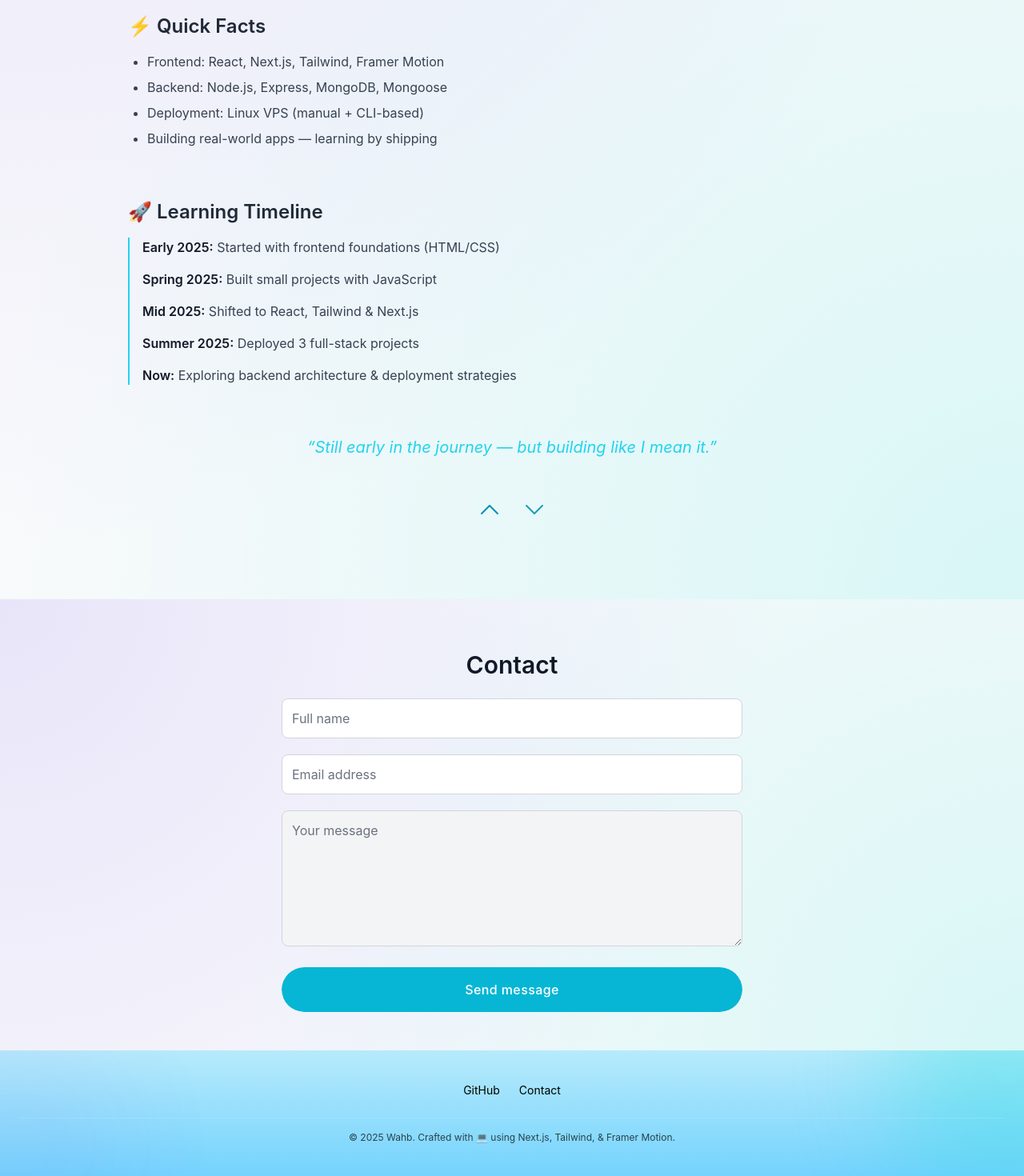
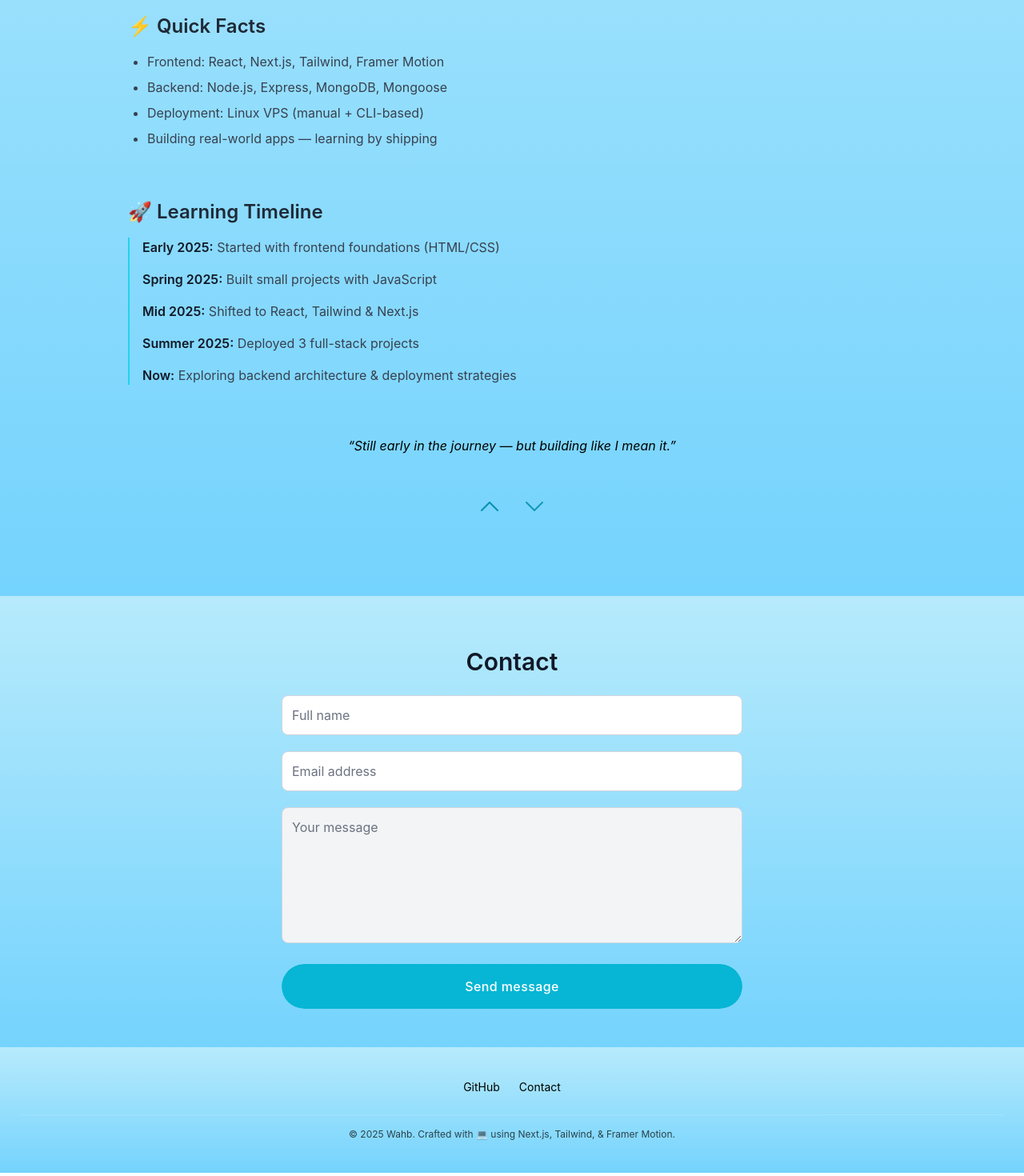
Before and after one commit to wahb-amir/Wahb-portfolio, a Next.js app: page / in a window 1280 px wide. Shown: the part 2645-4115 px from the top of the page at 80% size. Built offline with nearby package versions, Linux system fonts and the light colour scheme.

Commit message:
theme update

```diff
--- a/app/Component/About.js
+++ b/app/Component/About.js
@@ -45,13 +45,11 @@ const About = () => {
   return (
     <section
       id="about"
-      className="relative w-full min-h-screen py-24 px-6 overflow-hidden flex items-center justify-center"
-      style={{
-        backgroundImage: isDark
-          ? "radial-gradient(circle at top left, #00b1ff33, transparent 70%), radial-gradient(circle at bottom right, #00dfd033, transparent 70%)"
-          : "radial-gradient(circle at top left, #7f5af022, transparent 70%), radial-gradient(circle at bottom right, #00dfd822, transparent 70%)",
-        backgroundColor: isDark ? "#0f172a" : "#f9fafb",
-      }}
+      className={`relative w-full min-h-screen py-24 px-6 overflow-hidden flex items-center justify-center
+        bg-[#f9fafb] dark:bg-[#0f172a]
+    bg-gradient-to-b from-[#00bfff44] to-[#00b1ff88]
+    text-black dark:text-white`}
+
     >
       <LazyBackgroundEffect />
 
@@ -138,7 +136,7 @@ const About = () => {
           </div>
         </div>
 
-        <blockquote className="text-center italic text-cyan-400 text-xl">
+        <blockquote className="text-center italic dark:text-cyan-400 text-blue-600text-xl">
           “Still early in the journey — but building like I mean it.”
         </blockquote>
 
@@ -149,9 +147,8 @@ const About = () => {
             className="hover:scale-110 transition-transform"
           >
             <ChevronUpIcon
-              className={`w-8 h-8 ${
-                isDark ? "text-cyan-300" : "text-cyan-600"
-              }`}
+              className={`w-8 h-8 ${isDark ? "text-cyan-300" : "text-cyan-600"
+                }`}
             />
           </button>
           <button
@@ -164,9 +161,8 @@ const About = () => {
             className="animate-pulse hover:scale-110 transition-transform"
           >
             <ChevronDownIcon
-              className={`w-8 h-8 ${
-                isDark ? "text-cyan-300" : "text-cyan-600"
-              }`}
+              className={`w-8 h-8 ${isDark ? "text-cyan-300" : "text-cyan-600"
+                }`}
             />
           </button>
         </div>
--- a/app/Component/Contact.js
+++ b/app/Component/Contact.js
@@ -66,14 +66,8 @@ export default function ContactForm() {
     <section
       id="contact"
       ref={ref}
-      className="relative w-full h-fit pb-12 py-16 px-6 flex flex-col items-center justify-center overflow-hidden text-gray-900 dark:text-gray-100"
+      className="relative w-full h-fit pb-12 py-16 px-6 flex flex-col items-center justify-center overflow-hidden text-gray-900 dark:text-gray-100 bg-gradient-to-b from-[#00bfff44] to-[#00b1ff88]  bg-[#f9fafb] dark:bg-[#0f172a]"
       aria-labelledby="contact-heading"
-      style={{
-        backgroundImage: isDark
-          ? "radial-gradient(circle at top left, #00b1ff33, transparent 70%), radial-gradient(circle at bottom right, #00dfd033, transparent 70%)"
-          : "radial-gradient(circle at top left, #7f5af022, transparent 70%), radial-gradient(circle at bottom right, #00dfd822, transparent 70%)",
-        backgroundColor: isDark ? "#0f172a" : "#f9fafb",
-      }}
     >
       <LazyBackgroundEffect />
 
@@ -102,7 +96,7 @@ export default function ContactForm() {
           value={formData.name}
           onChange={handleChange}
           required
-          className="w-full p-3 rounded-lg bg-gray-100 dark:bg-gray-800 border border-gray-300 dark:border-gray-700 focus:outline-none focus:ring-2 focus:ring-cyan-500 placeholder-gray-500 dark:placeholder-gray-400 transition"
+          className="w-full p-3 rounded-lg bg-gray-100 border border-gray-300 dark:border-gray-700 focus:outline-none focus:ring-2 focus:ring-cyan-500 placeholder-gray-500 dark:placeholder-gray-400 transition"
         />
         <input
           id="email"
@@ -112,7 +106,7 @@ export default function ContactForm() {
           value={formData.email}
           onChange={handleChange}
           required
-          className="w-full p-3 rounded-lg bg-gray-100 dark:bg-gray-800 border border-gray-300 dark:border-gray-700 focus:outline-none focus:ring-2 focus:ring-cyan-500 placeholder-gray-500 dark:placeholder-gray-400 transition"
+          className="w-full p-3 rounded-lg bg-gray-100 border border-gray-300 dark:border-gray-700 focus:outline-none focus:ring-2 focus:ring-cyan-500 placeholder-gray-500 dark:placeholder-gray-400 transition"
         />
         <textarea
           id="message"
@@ -122,10 +116,9 @@ export default function ContactForm() {
           value={formData.message}
           onChange={handleChange}
           required
-          className="w-full p-3 rounded-lg bg-gray-100 dark:bg-gray-800 border border-gray-300 dark:border-gray-700 focus:outline-none focus:ring-2 focus:ring-cyan-500 placeholder-gray-500 dark:placeholder-gray-400 transition"
+          className="w-full p-3 rounded-lg bg-gray-100 border border-gray-300 dark:border-gray-700 focus:outline-none focus:ring-2 focus:ring-cyan-500 placeholder-gray-500 dark:placeholder-gray-400 transition"
         />
 
-        {/* Button with smooth status transitions */}
         <div className="relative h-14 overflow-hidden rounded-full">
           <button
             type="submit"
@@ -133,7 +126,7 @@ export default function ContactForm() {
             className={`w-full h-full py-3 rounded-full font-medium tracking-wide transition
               ${
                 status === "sending"
-                  ? "bg-gray-200 dark:bg-gray-800 cursor-not-allowed text-gray-900 dark:text-gray-100"
+                  ? "bg-gray-200 cursor-not-allowed text-gray-900 dark:text-gray-100"
                   : "bg-cyan-500 hover:bg-cyan-600 dark:bg-cyan-700 dark:hover:bg-cyan-600 text-white"
               }
               focus:outline-none focus:ring-2 focus:ring-cyan-500 relative`}
--- a/app/Component/Footer.js
+++ b/app/Component/Footer.js
@@ -36,10 +36,11 @@ export default function Footer() {
     backdrop-blur-[100px]
     overflow-hidden
   `}
+
       role="contentinfo"
       aria-label="Footer"
     >
-      <LazyBackgroundEffect />
+      {/* <LazyBackgroundEffect /> */}
 
       <nav
         className="mb-4 flex justify-center gap-6 flex-wrap"
--- a/app/Component/Preloader.js
+++ b/app/Component/Preloader.js
@@ -19,7 +19,7 @@ export default function Preloader() {
           animate={{ opacity: 1 }}
           exit={{ opacity: 0 }}
           transition={{ duration: 0.8, ease: "easeInOut" }}
-          className="fixed inset-0 z-[9999] flex flex-col gap-4 items-center justify-center bg-[#0f172a] text-white"
+          className="fixed inset-0 z-[9999] flex flex-col gap-4 items-center justify-center bg-[#3664d0] text-white"
         >
           <motion.div
             className="w-10 h-10 border-4 border-white border-t-transparent rounded-full"
--- a/app/globals.css
+++ b/app/globals.css
@@ -32,3 +32,27 @@ svg {
 ::-webkit-scrollbar-track {
   background: transparent;
 }
+/* Thin & modern dark scrollbar */
+::-webkit-scrollbar {
+  width: 6px;
+  height: 6px;
+}
+
+::-webkit-scrollbar-track {
+  background: transparent;
+}
+
+::-webkit-scrollbar-thumb {
+  background: linear-gradient(180deg, #2d2d2d, #1a1a1a);
+  border-radius: 9999px;
+}
+
+::-webkit-scrollbar-thumb:hover {
+  background: #3d3d3d; /* slightly lighter on hover */
+}
+
+/* Firefox */
+* {
+  scrollbar-width: thin;
+  scrollbar-color: #2d2d2d transparent;
+}
--- a/app/layout.js
+++ b/app/layout.js
@@ -1,3 +1,4 @@
+// app/layout.js
 import "./globals.css";
 import "./tailwind-out.css";
 import { Geist, Geist_Mono } from "next/font/google";
@@ -22,18 +23,6 @@ export const metadata = {
   title: "Wahb Amir | Full-Stack Web Developer & Next.js Expert",
   description:
     "Wahb Amir is a 15 y/o full-stack developer building blazing-fast, modern web apps using Next.js, MongoDB, Tailwind CSS, and more. Explore my portfolio and projects.",
-  keywords: [
-    "Wahb Amir",
-    "full stack developer",
-    "Next.js developer",
-    "portfolio",
-    "MongoDB",
-    "Tailwind CSS",
-    "React",
-    "JavaScript",
-    "web development",
-    "young developer",
-  ],
   authors: [
     {
       name: "Wahb Amir",
@@ -80,11 +69,8 @@ export default function RootLayout({ children }) {
   return (
     <html lang="en" suppressHydrationWarning>
       <head>
-        <title>Wahb Amir | Full-Stack Web Developer & Next.js Expert</title>
-        <meta
-          name="description"
-          content="Wahb Amir is a 15 y/o full-stack developer building blazing-fast, modern web apps using Next.js, MongoDB, Tailwind CSS, and more. Explore my portfolio and projects."
-        />
+        <title>{metadata.title}</title>
+        <meta name="description" content={metadata.description} />
         <link
           rel="icon"
           type="image/png"
@@ -98,7 +84,7 @@ export default function RootLayout({ children }) {
           sizes="180x180"
           href="/apple-touch-icon.png"
         />
-        <meta name="apple-mobile-web-app-title" content="wahb amir " />
+        <meta name="apple-mobile-web-app-title" content="Wahb Amir" />
         <link rel="manifest" href="/site.webmanifest" />
 
         {/* JSON-LD Person Schema */}
@@ -112,22 +98,27 @@ export default function RootLayout({ children }) {
             "@type": "Person",
             name: "Wahb Amir",
             url: "https://wahb.buttnetworks.com",
+            image: "https://wahb.buttnetworks.com/og-image.png",
             sameAs: [
               "https://github.com/wahb",
               "https://linkedin.com/in/wahb",
             ],
             jobTitle: "Full-Stack Web Developer",
+            knowsAbout: ["Next.js", "React", "Tailwind CSS", "MongoDB", "JavaScript"],
           })}
         </Script>
       </head>
 
       <body
-        className={`${geistSans.variable} ${geistMono.variable} transition-colors duration-500 ease-in-out min-h-screen overflow-x-hidden`}
+        className={`${geistSans.variable} ${geistMono.variable} transition-colors duration-500 ease-in-out min-h-screen overflow-x-hidden text-gray-900 dark:text-gray-100`}
       >
-        <ThemeProvider attribute="class" defaultTheme="system" enableSystem>
-          <Preloader /> {/* 🚀 Add your animated preloader here */}
-          <LayoutClient>{children}</LayoutClient>
-        </ThemeProvider>
+
+        <div className="min-h-screen w-full bg-light-gradient dark:bg-dark-gradient bg-gray-50 dark:bg-slate-900">
+          <ThemeProvider attribute="class" defaultTheme="system" enableSystem>
+            {/* <Preloader /> */}
+            <LayoutClient>{children}</LayoutClient>
+          </ThemeProvider>
+        </div>
       </body>
     </html>
   );
--- a/tailwind.config.js
+++ b/tailwind.config.js
@@ -6,7 +6,7 @@ module.exports = {
     "./components/**/*.{js,ts,jsx,tsx}",
     "./pages/**/*.{js,ts,jsx,tsx}",
   ],
-  darkMode: "class",
+  darkMode: "class", // keep it here, no need to repeat inside theme
   theme: {
     extend: {
       colors: {
@@ -16,7 +16,6 @@ module.exports = {
         textLight: "#2d3436",
         textDark: "#e4e4e7",
       },
-      darkMode: "class",
       screens: {
         xs: "480px",
         "3xl": "1920px",
@@ -35,7 +34,19 @@ module.exports = {
       animation: {
         float: "float 6s ease-in-out infinite",
       },
+
+      // ✅ Gradient backgrounds (now you can use bg-light-gradient / bg-dark-gradient)
+      backgroundImage: {
+        "light-gradient":
+          "radial-gradient(circle at top left, #7f5af022, transparent 70%), radial-gradient(circle at bottom right, #00dfd822, transparent 70%)",
+        "dark-gradient":
+          "radial-gradient(circle at top left, #00b1ff33, transparent 70%), radial-gradient(circle at bottom right, #00dfd033, transparent 70%)",
+      },
     },
   },
-  plugins: [require("@tailwindcss/forms"), require("@tailwindcss/typography"), require('tailwind-scrollbar')],
+  plugins: [
+    require("@tailwindcss/forms"),
+    require("@tailwindcss/typography"),
+    require("tailwind-scrollbar"),
+  ],
 };
```
Also changed, not shown: app/Component/Hero.js (+5 -12 lines), app/Component/Navbar.js (+8 -10 lines), app/Component/Project.js (+8 -11 lines), app/Component/ProjectCard.js (+8 -7 lines), app/Component/SkillsCloud.js (+12 -26 lines), public/Project/light-shop.png, 1 other file (tests, documents, lock files or other folders).
